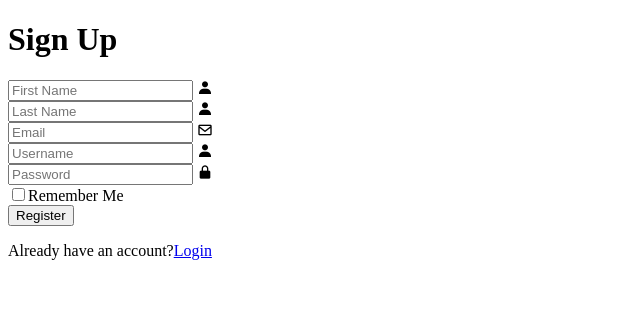
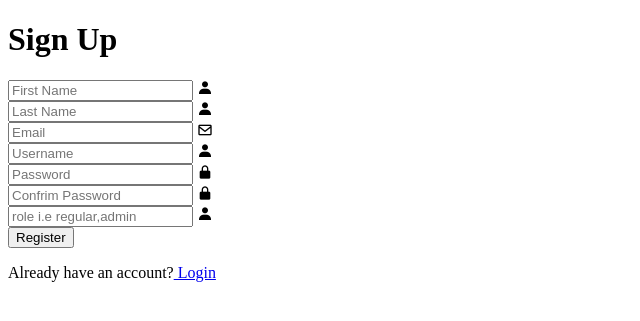
Before and after one commit to Suzzie234/WebTech, a PHP site: page /signup.php in a window 1280 px wide. Shown: the top 321 px of the page, without its empty margins (0-640 px from the left). Run offline with PHP 8.4, Linux system fonts and the light colour scheme; some libraries are stand-ins or nearby versions; some web fonts are replaced.

Commit message:
signup.php

```diff
--- a/signup.php
+++ b/signup.php
@@ -7,7 +7,7 @@
 
         <title>Escape Room</title>
 
-        <link rel="stylesheet" href="css/style.css">
+        <link rel="stylesheet" href="assets/css/style.css">
         <link href='https://unpkg.com/boxicons@2.1.4/css/boxicons.min.css' rel='stylesheet'>
         <link href="https://fonts.cdnfonts.com/css/arcade-classic" rel="stylesheet">
 
@@ -19,38 +19,46 @@
          <!--bootstrap-->
         <!--<link href="https://cdn.jsdelivr.net/npm/bootstrap@5.3.3/dist/css/bootstrap.min.css" rel="stylesheet" integrity="sha384-QWTKZyjpPEjISv5WaRU9OFeRpok6YctnYmDr5pNlyT2bRjXh0JMhjY6hW+ALEwIH" crossorigin="anonymous">-->
 
+        <!--JS library for validation-->
+        <!--<script src="https://unpkg.com/just-validate@latest/dist/just-validate.production.min.js" defer></script>
+        <script src="/assets/js/validation.js" defer></script>-->
     </head>
 
     <body>
         <div class="wrapper">
-            <form action="">
+            <form action="actions/signup_process.php" method="post" id="signup">
                 <h1>Sign Up</h1>
                 <div class="input-box">
-                    <input type="text" placeholder="First Name" required>
+                    <input type="text" placeholder="First Name" required id="fname" name="fname">
                     <i class='bx bxs-user'></i>
                 </div>
                 <div class="input-box">
-                    <input type="text" placeholder="Last Name" required>
+                    <input type="text" placeholder="Last Name" required id="lname" name="lname">
                     <i class='bx bxs-user'></i>
                 </div>
                 <div class="input-box">
-                    <input type="email" placeholder="Email" required>
+                    <input type="email" placeholder="Email" id="email" name="email" required>
                     <i class='bx bx-envelope'></i>
                 </div>
                 <div class="input-box">
-                    <input type="text" placeholder="Username" required>
+                    <input type="text" placeholder="Username" id="username" name="username"required>
                     <i class='bx bxs-user'></i>
                 </div>
                 <div class="input-box">
-                    <input type="password" placeholder="Password" required>
+                    <input type="password" placeholder="Password" id="password" name="password" required>
                     <i class='bx bxs-lock-alt'></i>
                 </div>
-                <div class="remember-forgot">
-                    <label><input type="checkbox">Remember Me</label>
+                <div class="input-box">
+                    <input type="password" placeholder="Confrim Password" id="cpassword" name="cpassword" required>
+                    <i class='bx bxs-lock-alt'></i>
                 </div>
+                <div class="input-box">
+                <input type="text" placeholder="role i.e regular,admin" id="roles" name="roles"required>
+                <i class='bx bxs-user'></i>
+               </div>
                 <button type="submit" class="btn">Register</button>
                 <div class="register-link">
-                    <p>Already have an account?<a href="login.html">Login</a></p>
+                    <p>Already have an account?<a href="login.php"> Login</a></p>
                 </div>
             </form>
         </div>
```
